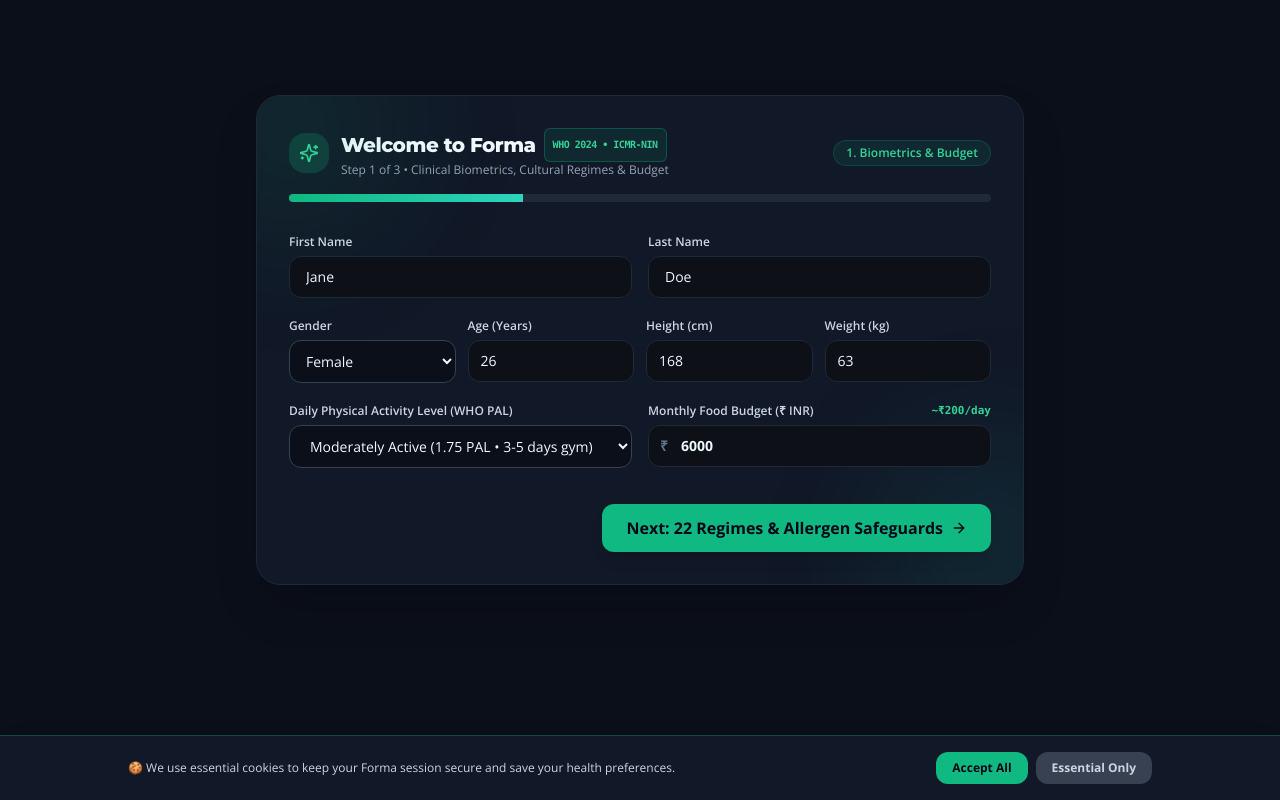
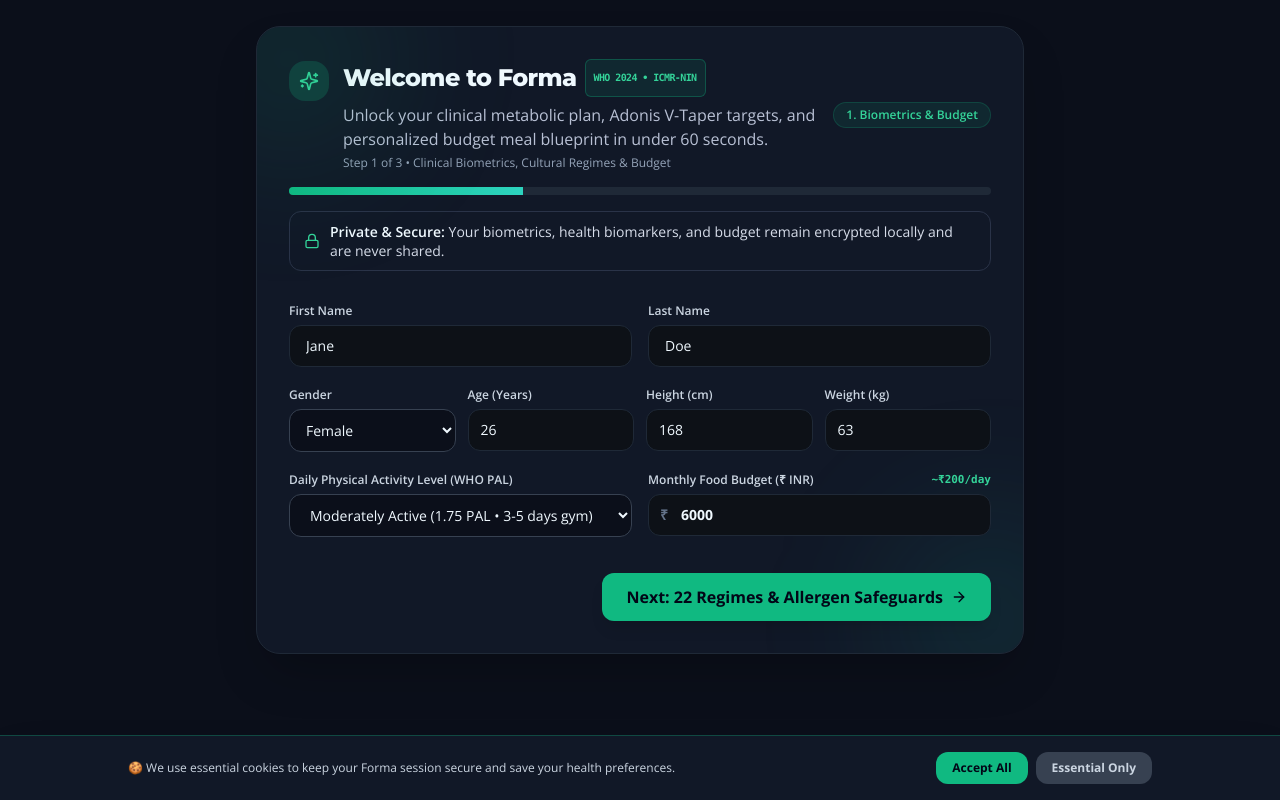
Before and after one commit to nabani19/FORMA, a React (Vite) app: page / in a window 1280 px wide. Built offline with nearby package versions, Linux system fonts and the light colour scheme; the HTML template or start-up script is replaced by a standard one.

Commit message:
feat(onboarding): enhance header copy, privacy trust badge, and workspace config
- Added outcome-focused subheader and local privacy trust banner to OnboardingWizard

- Updated lint script in package.json to tsc --noEmit

- Added .vscode workspace settings for Tailwind CSS and file exclusions

```diff
--- a/package.json
+++ b/package.json
@@ -13,7 +13,7 @@
     "test:e2e": "playwright test",
     "test:e2e:ui": "playwright test --ui",
     "test:e2e:ci": "playwright test --project=chromium --reporter=github,html",
-    "lint": "eslint . --ext ts,tsx --report-unused-disable-directives --max-warnings 0",
+    "lint": "tsc --noEmit",
     "deploy:cloudflare": "wrangler pages deploy dist --project-name forma-ai",
     "preview": "vite preview"
   },
--- a/src/components/OnboardingWizard.tsx
+++ b/src/components/OnboardingWizard.tsx
@@ -1,7 +1,7 @@
 import React, { useState } from 'react';
 import { useApp } from '../context/AppContext';
 import { User, DietaryPreference, Gender, ActivityLevel, HealthGoal } from '../types';
-import { ArrowRight, Check, ShieldAlert, Sparkles, Calculator, Target } from 'lucide-react';
+import { ArrowRight, Check, ShieldAlert, Sparkles, Calculator, Target, Lock } from 'lucide-react';
 import { ALL_DIETARY_REGIMES, ALL_FOOD_ALLERGENS } from '../data/mockFoodDatabase';
 import { calculateClinicalNutrition, CalculationFormula } from '../utils/whoFormulas';
 
@@ -92,39 +92,63 @@
 
   return (
     <div className="min-h-[85vh] flex items-center justify-center p-4">
-      <div className="w-full max-w-3xl bg-slate-900/90 border border-slate-800 rounded-3xl p-6 sm:p-8 shadow-2xl backdrop-blur-xl relative overflow-hidden">
+      <div className="w-full max-w-3xl bg-slate-900/90 border border-slate-800 rounded-3xl p-6 sm:p-8 shadow-2xl backdrop-blur-xl relative overflow-hidden" style={{ backgroundColor: '#121A2B' }}>
 
         {/* Ambient glow */}
         <div className="absolute -top-20 -left-20 w-56 h-56 bg-emerald-500/10 rounded-full blur-3xl pointer-events-none" />
         <div className="absolute -bottom-20 -right-20 w-56 h-56 bg-teal-500/10 rounded-full blur-3xl pointer-events-none" />
 
         {/* Wizard Header */}
-        <div className="mb-8">
-          <div className="flex items-center justify-between mb-4">
-            <div className="flex items-center gap-3">
-              <div className="w-10 h-10 rounded-2xl bg-emerald-500/20 text-emerald-400 flex items-center justify-center font-bold">
+        <div className="mb-6 sm:mb-8">
+          <div className="flex flex-col sm:flex-row sm:items-center justify-between gap-4 mb-4">
+            <div className="flex items-start gap-3.5">
+              <div className="w-10 h-10 rounded-2xl bg-emerald-500/20 text-emerald-400 flex items-center justify-center font-bold shrink-0 mt-0.5">
                 <Sparkles className="w-5 h-5" />
               </div>
               <div>
-                <h2 className="font-heading font-extrabold text-xl text-slate-100 flex items-center gap-2">
+                <h1 className="font-heading font-extrabold text-xl sm:text-2xl text-slate-100 flex flex-wrap items-center gap-2">
                   Welcome to Forma
                   <span className="text-[10px] px-2 py-0.5 rounded-md bg-emerald-500/10 border border-emerald-500/30 text-emerald-400 font-mono">
                     WHO 2024 • ICMR-NIN
                   </span>
-                </h2>
-                <p className="text-xs text-slate-400">Step {step} of 3 • Clinical Biometrics, Cultural Regimes & Budget</p>
+                </h1>
+
+                {/* Fix #1: Outcome-focused support text (16px / 24px line height, max-w 280px mobile / 520px desktop, color #B8C0D4 on #121A2B, CR >= 7:1) */}
+                <p
+                  className="mt-1.5 text-[16px] leading-[24px] max-w-[280px] md:max-w-[520px] font-normal"
+                  style={{ color: '#B8C0D4' }}
+                >
+                  Unlock your clinical metabolic plan, Adonis V-Taper targets, and personalized budget meal blueprint in under 60 seconds.
+                </p>
+                <p className="text-xs text-slate-400 mt-1">Step {step} of 3 • Clinical Biometrics, Cultural Regimes & Budget</p>
               </div>
             </div>
-            <span className="text-xs font-semibold text-emerald-400 bg-emerald-500/10 px-3 py-1 rounded-full border border-emerald-500/20">
+            <span className="text-xs font-semibold text-emerald-400 bg-emerald-500/10 px-3 py-1 rounded-full border border-emerald-500/20 self-start sm:self-auto shrink-0">
               {step === 1 ? '1. Biometrics & Budget' : step === 2 ? '2. Regimes & Allergies' : '3. Clinical Targets'}
             </span>
           </div>
 
+          {/* Progress Bar */}
           <div className="w-full bg-slate-800 h-2 rounded-full overflow-hidden flex">
             <div
               className="bg-gradient-to-r from-emerald-500 to-teal-400 h-full transition-all duration-500"
               style={{ width: `${(step / 3) * 100}%` }}
             />
+          </div>
+
+          {/* Fix #2: Trust & Reassurance Row (16px lock, 14px text, 16px below on desktop / 12px on mobile, fill #111827, border #2A3348, text #D7DDEA) */}
+          <div
+            className="mt-3 md:mt-4 px-3.5 py-2.5 rounded-xl flex items-center gap-2.5 text-[14px] leading-snug border transition-all"
+            style={{
+              backgroundColor: '#111827',
+              borderColor: '#2A3348',
+              color: '#D7DDEA',
+            }}
+          >
+            <Lock className="w-4 h-4 text-emerald-400 shrink-0" style={{ width: 16, height: 16 }} />
+            <span>
+              <strong className="font-semibold text-slate-100">Private & Secure:</strong> Your biometrics, health biomarkers, and budget remain encrypted locally and are never shared.
+            </span>
           </div>
         </div>
 
```
